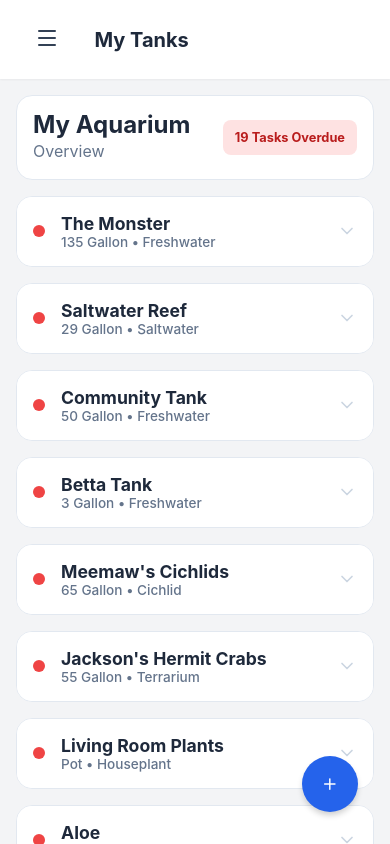
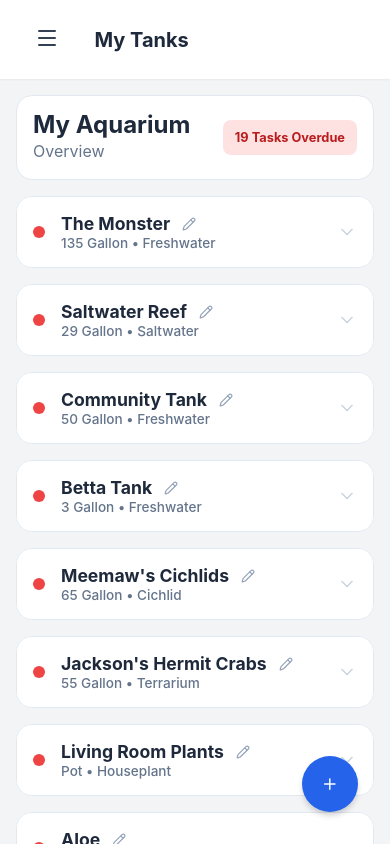
Before and after one commit to dwarrick91/My-aquariums, a React (Vite) app: page / in a window 390 px wide. Built offline with nearby package versions, Linux system fonts and the light colour scheme.

Commit message:
adding edit function

```diff
--- a/src/App.css
+++ b/src/App.css
@@ -409,4 +409,45 @@ body {
   transform: scale(1.05);
   background-color: #1d4ed8;
 }
+/* --- APP.CSS ADDITIONS --- */
+
+/* ... (Keep all your existing CSS) ... */
+
+/* EDIT BUTTON IN CARD HEADER */
+.header-content {
+  flex: 1;
+  display: flex;
+  align-items: center;
+  justify-content: space-between;
+  margin-right: 1rem;
 }
+
+.title-row {
+  display: flex;
+  align-items: center;
+  gap: 0.5rem;
+}
+
+.btn-edit-icon {
+  background: none;
+  border: none;
+  color: #94a3b8;
+  cursor: pointer;
+  padding: 4px;
+  display: flex;
+  align-items: center;
+  justify-content: center;
+  border-radius: 4px;
+  transition: all 0.2s;
+}
+
+.btn-edit-icon:hover {
+  color: #2563eb;
+  background-color: #e0f2fe;
+}
+
+/* Ensure the modal title looks right */
+.modal-header h2 {
+  margin: 0;
+}
+}
--- a/src/App.jsx
+++ b/src/App.jsx
@@ -1,7 +1,7 @@
 import React, { useState, useEffect, useRef } from 'react';
 import { BrowserRouter as Router, Routes, Route, Link, useParams, Navigate } from 'react-router-dom';
 import { differenceInDays, addDays, format } from 'date-fns';
-import { CheckCircle, Clock, Trash2, ChevronUp, ChevronDown, Menu, X, Plus, MessageSquare, Download, Upload } from 'lucide-react';
+import { CheckCircle, Clock, Trash2, ChevronUp, ChevronDown, Menu, X, Plus, MessageSquare, Download, Upload, Pencil } from 'lucide-react'; // Added Pencil
 import SwipeView from './SwipeView';
 import './App.css';
 
@@ -11,7 +11,7 @@ const INITIAL_DATA = [
     id: 1, name: "The Monster", category: "home", type: "Freshwater", size: "135 Gallon",
     notes: [],
     tasks: [
-      { name: "Water Change (20%)", frequency: 7, lastCompleted: null, history: [] },
+      { name: "Water Change", frequency: 7, lastCompleted: null, history: [] },
       { name: "Clean Canister Filters", frequency: 30, lastCompleted: null, history: [] }
     ]
   },
@@ -19,7 +19,7 @@ const INITIAL_DATA = [
     id: 2, name: "Saltwater Reef", category: "home", type: "Saltwater", size: "29 Gallon",
     notes: [],
     tasks: [
-      { name: "Water Change (10%)", frequency: 7, lastCompleted: null, history: [] },
+      { name: "Water Change", frequency: 7, lastCompleted: null, history: [] },
       { name: "Empty Skimmer Cup", frequency: 3, lastCompleted: null, history: [] },
       { name: "Check Salinity", frequency: 7, lastCompleted: null, history: [] }
     ]
@@ -28,19 +28,19 @@ const INITIAL_DATA = [
     id: 3, name: "Community Tank", category: "home", type: "Freshwater", size: "50 Gallon",
     notes: [],
     tasks: [
-      { name: "Water Change (25%)", frequency: 7, lastCompleted: null, history: [] },
+      { name: "Water Change", frequency: 7, lastCompleted: null, history: [] },
       { name: "Rinse Sponge Media", frequency: 14, lastCompleted: null, history: [] }
     ]
   },
   {
     id: 4, name: "Betta Tank", category: "home", type: "Freshwater", size: "3 Gallon",
     notes: [],
-    tasks: [{ name: "Water Change (50%)", frequency: 7, lastCompleted: null, history: [] }]
+    tasks: [{ name: "Water Change", frequency: 7, lastCompleted: null, history: [] }]
   },
   {
     id: 5, name: "Meemaw's Cichlids", category: "meemaw", type: "Cichlid", size: "65 Gallon",
     notes: [],
-    tasks: [{ name: "Water Change (25%)", frequency: 7, lastCompleted: null, history: [] }]
+    tasks: [{ name: "Water Change", frequency: 7, lastCompleted: null, history: [] }]
   },
   {
     id: 6, name: "Jackson's Hermit Crabs", category: "hermit", type: "Terrarium", size: "55 Gallon",
@@ -94,15 +94,38 @@ const INITIAL_DATA = [
   }
 ];
 
-// --- ADD ITEM MODAL COMPONENT ---
-const AddItemModal = ({ isOpen, onClose, onAdd }) => {
-  const [formData, setFormData] = useState({
+// --- UNIVERSAL ITEM MODAL (Add & Edit) ---
+const ItemModal = ({ isOpen, onClose, onSave, itemToEdit }) => {
+  // Default State
+  const defaultState = {
     name: '',
     category: 'home',
     type: '',
     size: '',
     frequency: 7
+  };
+
+  const [formData, setFormData] = useState(defaultState);
+
+  // When opening, check if we are Editing or Adding
+  useEffect(() => {
+    if (isOpen) {
+      if (itemToEdit) {
+        // EDIT MODE: Populate form with existing data
+        setFormData({
+          name: itemToEdit.name,
+          category: itemToEdit.category,
+          type: itemToEdit.type,
+          size: itemToEdit.size,
+          // Grab frequency from the first task (usually Water Change)
+          frequency: itemToEdit.tasks[0]?.frequency || 7
         });
+      } else {
+        // ADD MODE: Reset to default
+        setFormData(defaultState);
+      }
+    }
+  }, [isOpen, itemToEdit]);
 
   if (!isOpen) return null;
 
@@ -113,20 +136,21 @@ const AddItemModal = ({ isOpen, onClose, onAdd }) => {
 
   const handleSubmit = (e) => {
     e.preventDefault();
-    onAdd(formData);
+    onSave(formData);
     onClose();
-    setFormData({ name: '', category: 'home', type: '', size: '', frequency: 7 });
   };
 
   const isPlant = formData.category === 'plants';
   const sizeLabel = isPlant ? "Size (e.g. Small Pot)" : "Size (e.g. 90 Gallon)";
   const typeLabel = isPlant ? "Type (e.g. Succulent)" : "Type (e.g. Saltwater)";
+  const modalTitle = itemToEdit ? "Edit Item" : "Add New Item";
+  const buttonText = itemToEdit ? "Save Changes" : "Create";
 
   return (
     <div className="modal-overlay">
       <div className="modal-content">
         <div className="modal-header">
-          <h2>Add New Item</h2>
+          <h2>{modalTitle}</h2>
           <button onClick={onClose} style={{border:'none', background:'none', cursor:'pointer'}}><X size={24}/></button>
         </div>
 
@@ -164,7 +188,7 @@ const AddItemModal = ({ isOpen, onClose, onAdd }) => {
 
           <div className="modal-actions">
             <button type="button" onClick={onClose} className="btn btn-secondary">Cancel</button>
-            <button type="submit" className="btn btn-primary">Create</button>
+            <button type="submit" className="btn btn-primary">{buttonText}</button>
           </div>
         </form>
       </div>
@@ -174,22 +198,77 @@ const AddItemModal = ({ isOpen, onClose, onAdd }) => {
 
 function App() {
   const [tanks, setTanks] = useState(() => {
-    // V15
-    const saved = localStorage.getItem('aquariumDataV15');
+    // V16
+    const saved = localStorage.getItem('aquariumDataV16');
     return saved ? JSON.parse(saved) : INITIAL_DATA;
   });
 
   const [isSidebarOpen, setSidebarOpen] = useState(false);
-  const [isAddModalOpen, setAddModalOpen] = useState(false);
 
-  // Hidden input for file uploading
+  // MODAL STATES
+  const [isModalOpen, setModalOpen] = useState(false);
+  const [editingItem, setEditingItem] = useState(null); // Tracks which item is being edited
+
   const fileInputRef = useRef(null);
 
   useEffect(() => {
-    localStorage.setItem('aquariumDataV15', JSON.stringify(tanks));
+    localStorage.setItem('aquariumDataV16', JSON.stringify(tanks));
   }, [tanks]);
 
+  // --- MODAL HANDLERS ---
+  const openAddModal = () => {
+    setEditingItem(null); // Clear editing item
+    setModalOpen(true);
+  };
+
+  const openEditModal = (item) => {
+    setEditingItem(item); // Set the item to be edited
+    setModalOpen(true);
+  };
+
   // --- DATA LOGIC ---
+  const handleSaveItem = (formData) => {
+    if (editingItem) {
+      // --- UPDATE EXISTING ITEM ---
+      setTanks(prevTanks => prevTanks.map(tank => {
+        if (tank.id === editingItem.id) {
+          // Clone the tasks array
+          const updatedTasks = [...tank.tasks];
+          // Update the frequency of the first task (Water Change)
+          if (updatedTasks.length > 0) {
+            updatedTasks[0] = { ...updatedTasks[0], frequency: parseInt(formData.frequency) };
+          }
+
+          return {
+            ...tank,
+            name: formData.name,
+            category: formData.category,
+            type: formData.type,
+            size: formData.size,
+            tasks: updatedTasks
+          };
+        }
+        return tank;
+      }));
+    } else {
+      // --- CREATE NEW ITEM ---
+      let taskName = "Water Change";
+      if (formData.category === 'plants') taskName = "Watering";
+      if (formData.category === 'rodi') taskName = "Replace Filter";
+
+      const newItem = {
+        id: Date.now(),
+        name: formData.name,
+        category: formData.category,
+        type: formData.type,
+        size: formData.size,
+        notes: [],
+        tasks: [{ name: taskName, frequency: parseInt(formData.frequency), lastCompleted: null, history: [] }]
+      };
+      setTanks([...tanks, newItem]);
+    }
+  };
+
   const handleComplete = (tankId, taskIndex, side = null) => {
     const newTanks = [...tanks];
     const tank = newTanks.find(t => t.id === tankId);
@@ -240,37 +319,17 @@ function App() {
     setTanks(newTanks);
   };
 
-  const handleAddItem = (formData) => {
-    let taskName = "Water Change";
-    if (formData.category === 'plants') taskName = "Watering";
-    if (formData.category === 'rodi') taskName = "Replace Filter";
-
-    const newItem = {
-      id: Date.now(),
-      name: formData.name,
-      category: formData.category,
-      type: formData.type,
-      size: formData.size,
-      notes: [],
-      tasks: [{ name: taskName, frequency: parseInt(formData.frequency), lastCompleted: null, history: [] }]
-    };
-    setTanks([...tanks, newItem]);
-  };
-
   const resetData = () => {
     if(window.confirm("Are you sure? This will delete ALL history.")) {
       setTanks(INITIAL_DATA);
-      localStorage.removeItem('aquariumDataV15');
+      localStorage.removeItem('aquariumDataV16');
     }
   };
 
-  // --- BACKUP & RESTORE FUNCTIONS ---
+  // --- BACKUP & RESTORE ---
   const backupData = () => {
-    // 1. Convert state to string
     const jsonString = JSON.stringify(tanks, null, 2);
-    // 2. Create a blob (file-like object)
     const blob = new Blob([jsonString], { type: "application/json" });
-    // 3. Create a download link
     const url = URL.createObjectURL(blob);
     const link = document.createElement('a');
     link.href = url;
@@ -292,7 +351,6 @@ function App() {
     reader.onload = (e) => {
       try {
         const importedData = JSON.parse(e.target.result);
-        // Basic validation: Check if it's an array
         if (Array.isArray(importedData)) {
           if(window.confirm("This will overwrite your current data with the backup. Continue?")) {
             setTanks(importedData);
@@ -306,7 +364,6 @@ function App() {
       }
     };
     reader.readAsText(file);
-    // Reset input so same file can be selected again if needed
     event.target.value = null;
   };
 
@@ -315,9 +372,14 @@ function App() {
       <div className="app-container">
         {isSidebarOpen && <div className="mobile-overlay" onClick={() => setSidebarOpen(false)}/>}
 
-        <AddItemModal isOpen={isAddModalOpen} onClose={() => setAddModalOpen(false)} onAdd={handleAddItem} />
+        {/* REUSED ITEM MODAL FOR ADD & EDIT */}
+        <ItemModal
+          isOpen={isModalOpen}
+          onClose={() => setModalOpen(false)}
+          onSave={handleSaveItem}
+          itemToEdit={editingItem}
+        />
 
-        {/* HIDDEN FILE INPUT FOR RESTORE */}
         <input
           type="file"
           ref={fileInputRef}
@@ -340,7 +402,6 @@ function App() {
             <Link to="/swipe/meemaw" onClick={() => setSidebarOpen(false)} className="nav-link">Meemaw's Tank</Link>
             <Link to="/swipe/rodi" onClick={() => setSidebarOpen(false)} className="nav-link">RODI</Link>
 
-            {/* --- NEW DATA SETTINGS SECTION --- */}
             <div className="section-label">Data Settings</div>
             <button onClick={backupData} className="nav-link" style={{background:'none', border:'none', width:'100%', textAlign:'left', display:'flex', alignItems:'center', gap:'0.5rem', cursor:'pointer'}}>
               <Download size={18} /> Backup Data
@@ -368,6 +429,7 @@ function App() {
                   onDeleteHistory={handleDeleteHistory}
                   onAddNote={handleAddNote}
                   onDeleteNote={handleDeleteNote}
+                  onEditItem={openEditModal} // Pass the edit function
                   onReset={resetData}
                 />
               } />
@@ -383,7 +445,7 @@ function App() {
             </Routes>
           </div>
 
-          <button className="fab-add" onClick={() => setAddModalOpen(true)}>
+          <button className="fab-add" onClick={openAddModal}>
             <Plus size={32} />
           </button>
         </main>
@@ -399,7 +461,7 @@ const SwipeWrapper = ({ tanks, onComplete, onAddNote, onDeleteNote }) => {
 };
 
 // --- DASHBOARD COMPONENT ---
-const CleanDashboard = ({ tanks, onComplete, onDeleteHistory, onAddNote, onDeleteNote, onReset }) => {
+const CleanDashboard = ({ tanks, onComplete, onDeleteHistory, onAddNote, onDeleteNote, onEditItem, onReset }) => {
   const [expandedTankId, setExpandedTankId] = useState(null);
   const [expandedTask, setExpandedTask] = useState(null);
   const [noteInput, setNoteInput] = useState("");
@@ -412,6 +474,12 @@ const CleanDashboard = ({ tanks, onComplete, onDeleteHistory, onAddNote, onDelet
   const toggleHistory = (e, uniqueKey) => {
     e.stopPropagation();
     setExpandedTask(expandedTask === uniqueKey ? null : uniqueKey);
+  };
+
+  // Prevent card expansion when clicking edit button
+  const handleEditClick = (e, tank) => {
+    e.stopPropagation();
+    onEditItem(tank);
   };
 
   const submitNote = (tankId) => {
@@ -450,11 +518,24 @@ const CleanDashboard = ({ tanks, onComplete, onDeleteHistory, onAddNote, onDelet
           return (
             <div key={tank.id} className={`tank-card ${isOpen ? 'open' : ''}`}>
               <button onClick={() => toggleTank(tank.id)} className="card-header">
+                <div className="header-content">
                   <div className="tank-info">
                     <div className={`status-dot ${tankOverdueCount > 0 ? 'red' : 'green'}`} />
                     <div className="tank-details">
+                      <div className="title-row">
                         <h3>{tank.name}</h3>
+                        <div
+                          role="button"
+                          tabIndex={0}
+                          className="btn-edit-icon"
+                          onClick={(e) => handleEditClick(e, tank)}
+                          title="Edit Name & Frequency"
+                        >
+                          <Pencil size={14} />
+                        </div>
+                      </div>
                       <p>{tank.size} • {tank.type}</p>
+                    </div>
                   </div>
                 </div>
                 {isOpen ? <ChevronUp size={20} color="#3b82f6" /> : <ChevronDown size={20} color="#cbd5e1" />}
```
Lines whose indentation alone changed are shown as unchanged.
